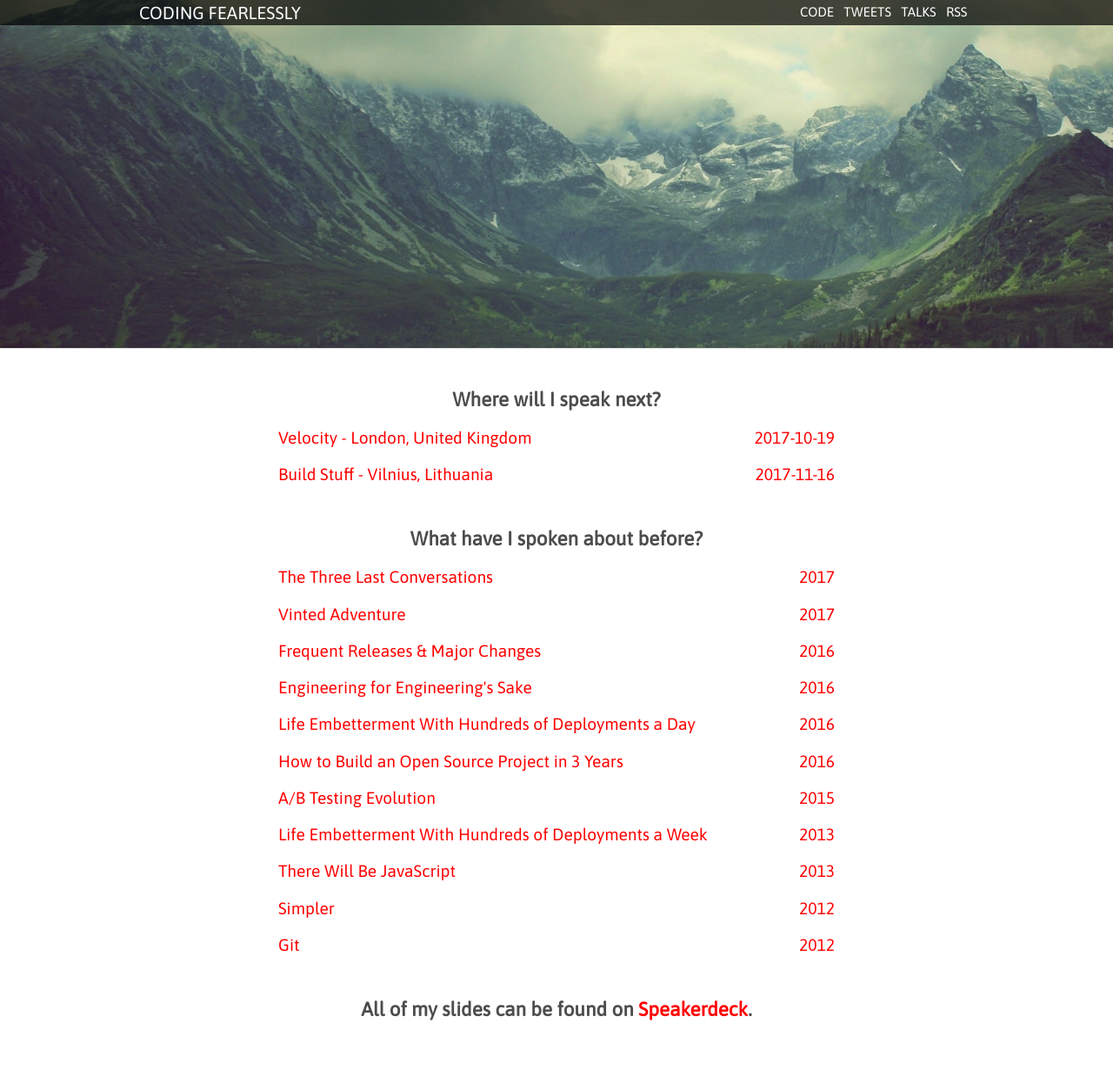
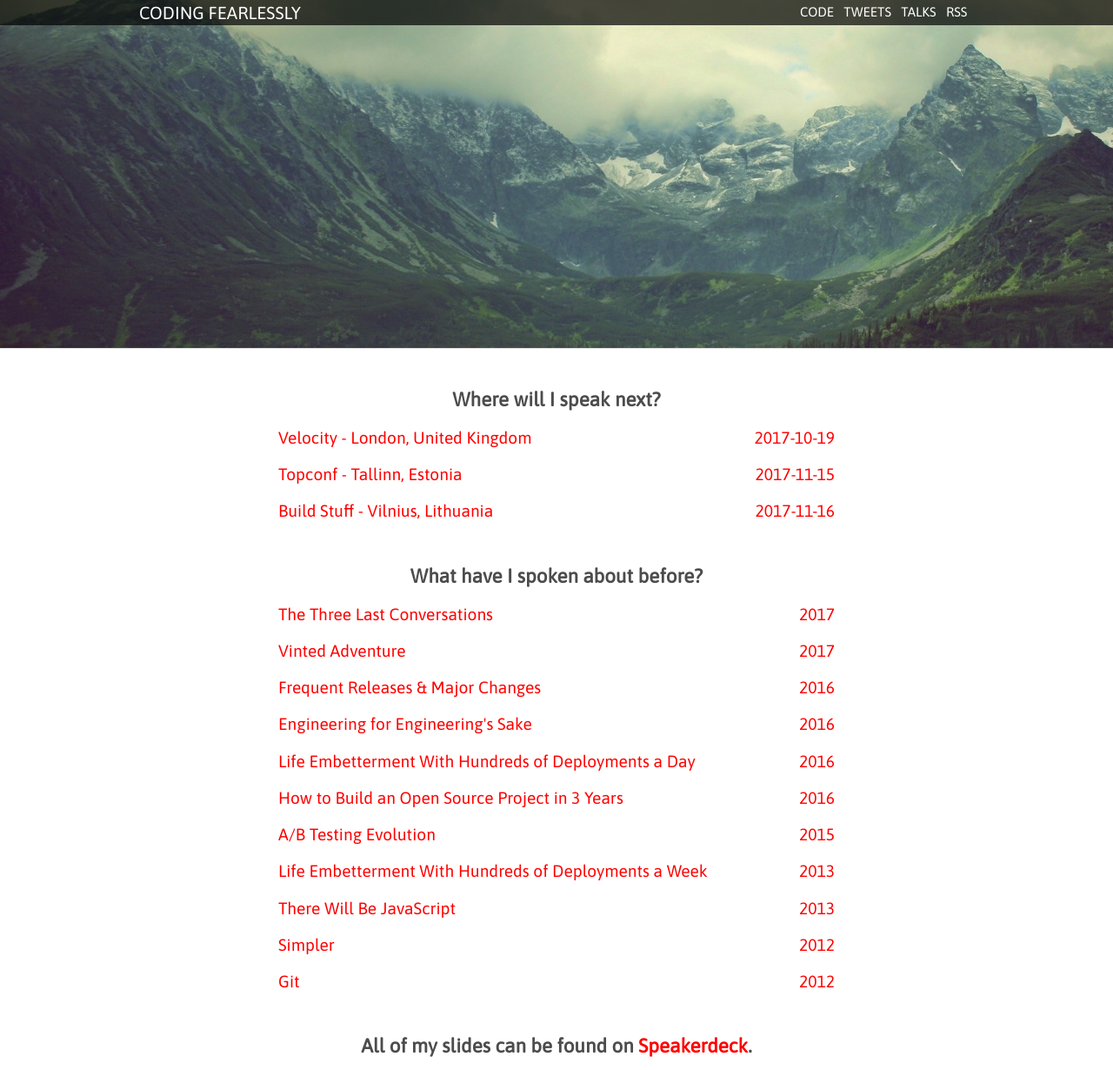
Before and after one commit to mmozuras/mmozuras.github.com, a Jekyll site: the page built from talks.html, in a window 1280 px wide. Shown: the whole page at 87% size. Built offline with Jekyll 4.4.1, drawn with Linux system fonts in a browser that asks for light colours; comment, search, counter and statistics services are not loaded; before the commit the page ends 1188 px from its top, so only the background shows below that.

Commit message:
Add Topconf Tallinn to the list of talks

```diff
--- a/talks.html
+++ b/talks.html
@@ -13,7 +13,14 @@ background: background
   </article>
 
   <article class="talk">
-    <a href="http://buildstuff.lt">
+    <a href="https://www.topconf.com/conference//topconf-tallinn-2017/speaker/mindaugas-mozuras/">
+      <span>Topconf - Tallinn, Estonia</span>
+      <span class="year">2017-11-15</span>
+    </a>
+  </article>
+
+  <article class="talk">
+    <a href="https://buildstuff2017a.sched.com/speaker/mindaugas.mozuras">
       <span>Build Stuff - Vilnius, Lithuania</span>
       <span class="year">2017-11-16</span>
     </a>
```
